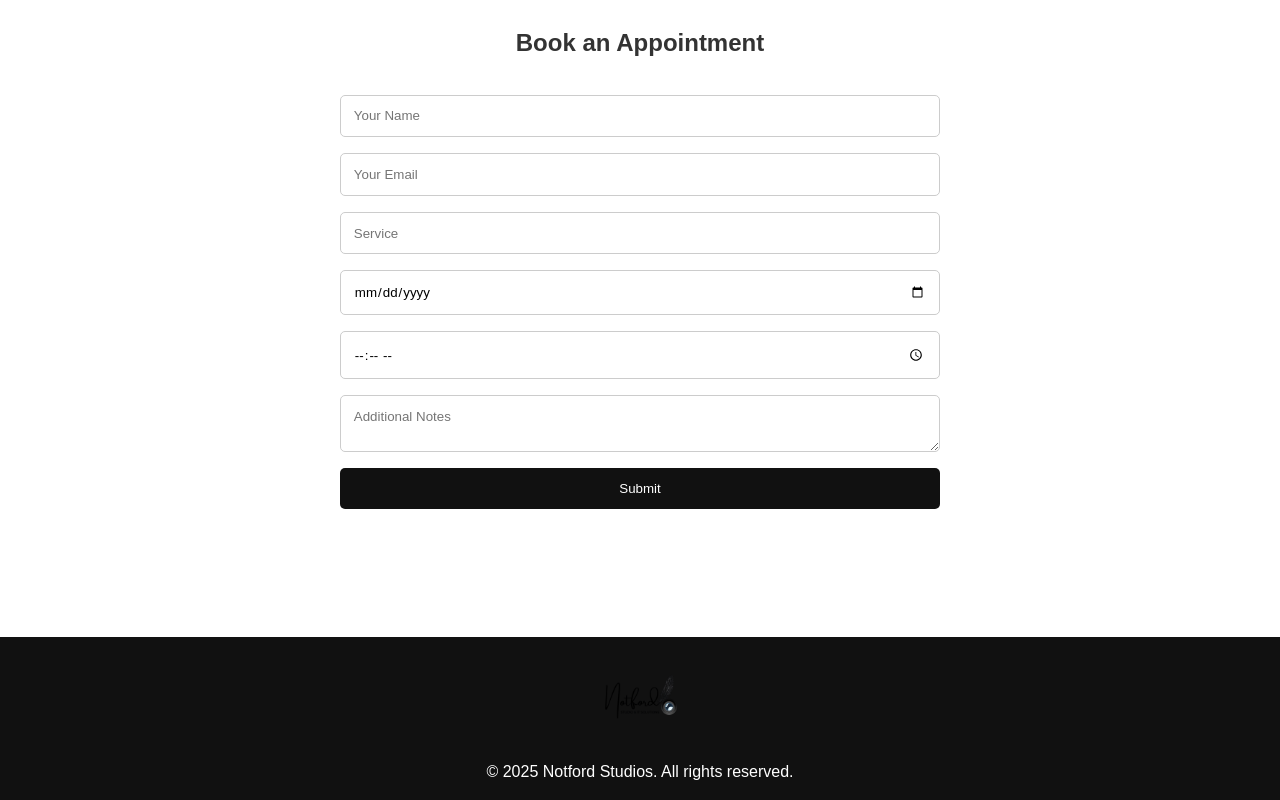
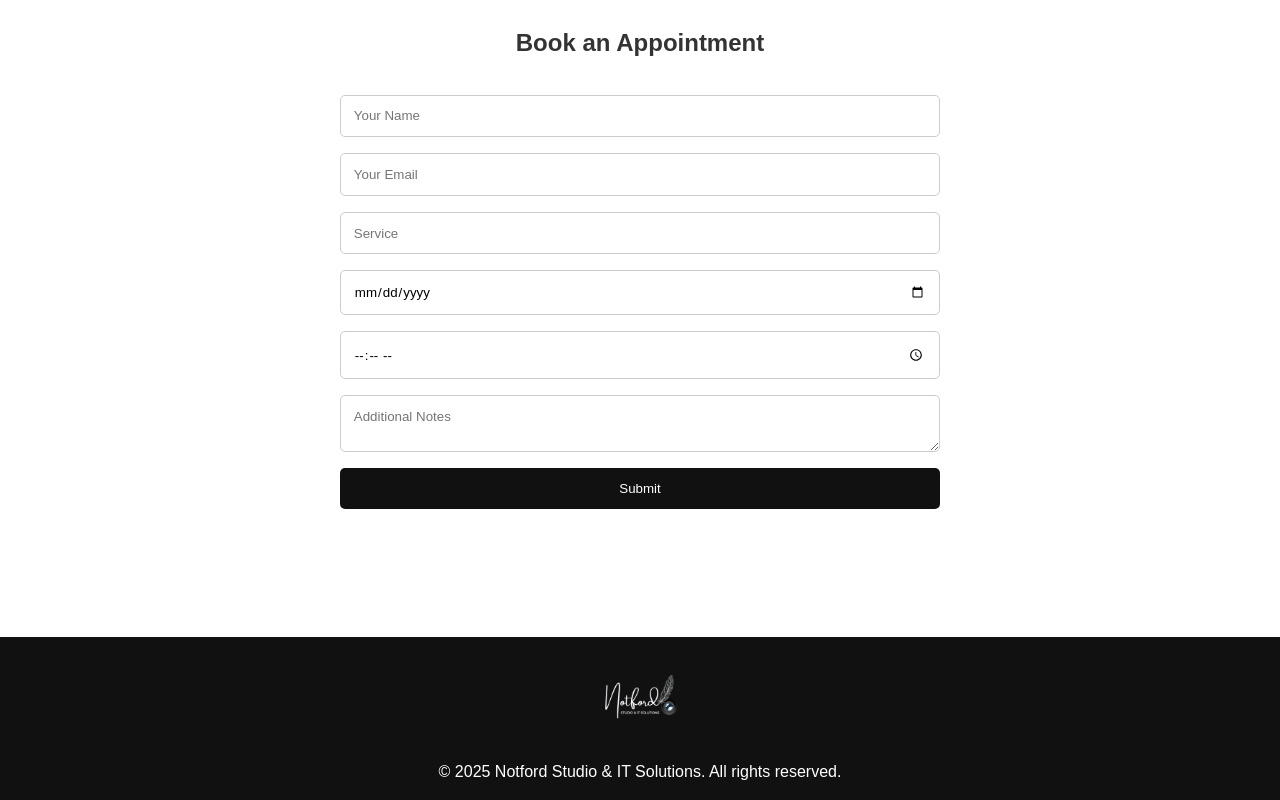
Before and after one commit to Notford/NotfordStudios, a plain HTML site: page index.html in a window 1280 px wide. Shown: the part 1494-2294 px from the top of the page. Drawn offline with Linux system fonts and the light colour scheme.

Commit message:
Update index.html

```diff
--- a/index.html
+++ b/index.html
@@ -83,8 +83,8 @@
 
   <!-- Footer -->
   <footer>
-    <img class="footer-logo" src="assets/2-removebg-preview.png" alt="Notford Studios Logo Black">
-    <p>&copy; 2025 Notford Studios. All rights reserved.</p>
+    <img class="footer-logo" src="assets/1-removebg-preview.png" alt="Notford Studios Logo Black">
+    <p>&copy; 2025 Notford Studio & IT Solutions. All rights reserved.</p>
   </footer>
 
   <script src="script.js"></script>
```
